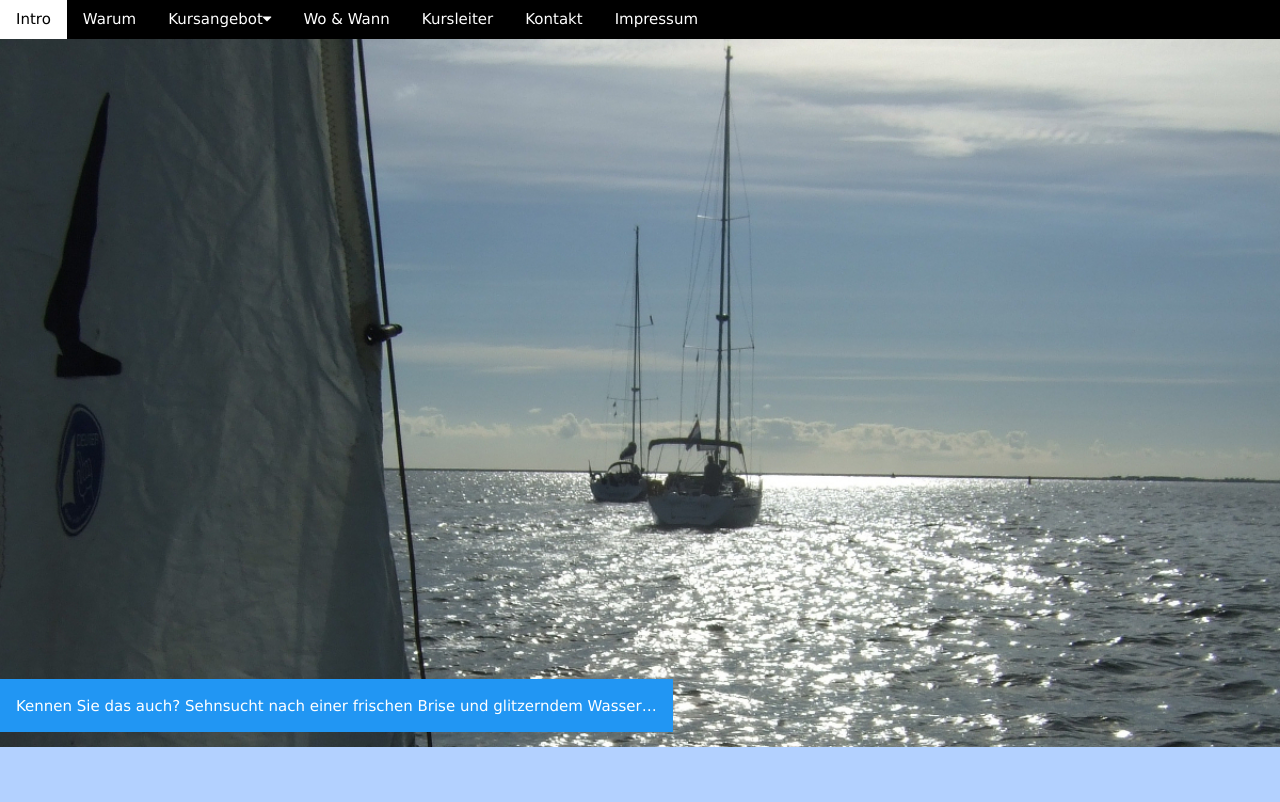
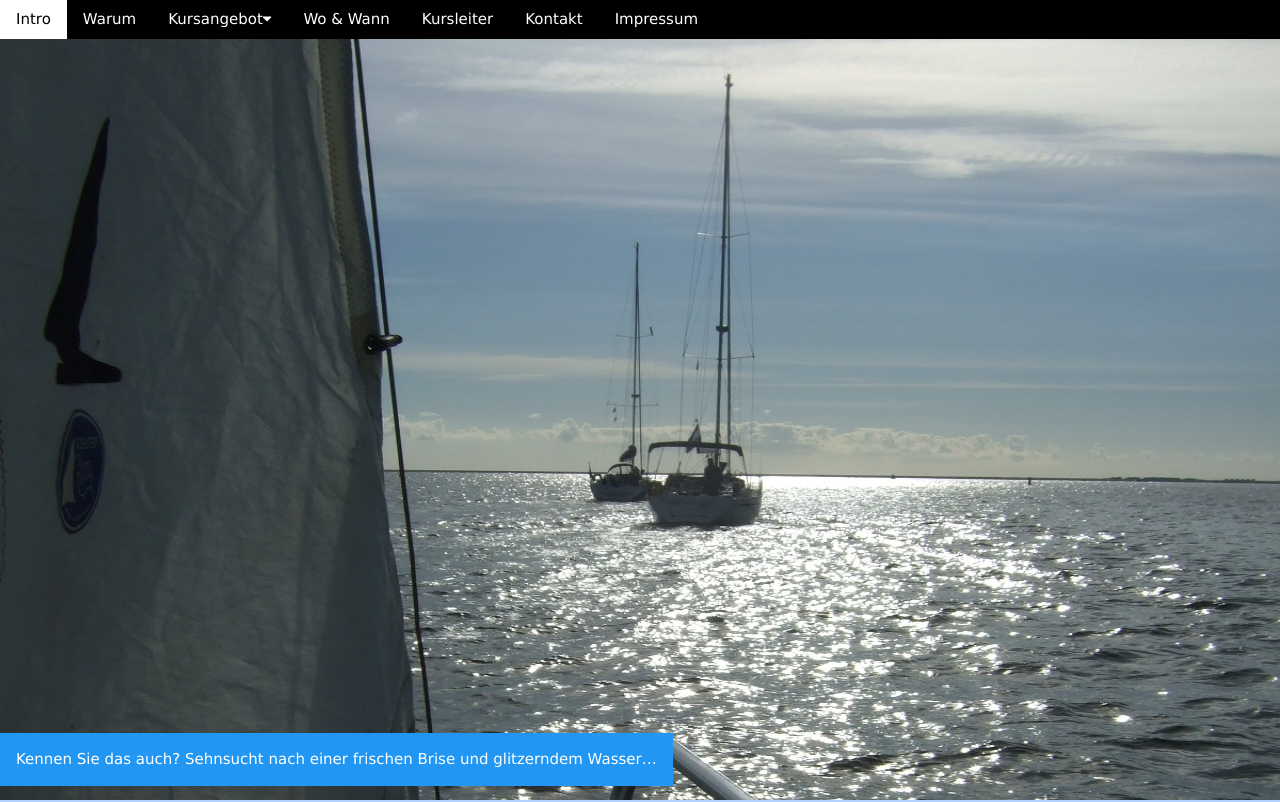
Before and after one commit to bootsfuehrerschein-kurse/bootsfuehrerschein-kurse.github.io, a plain HTML site: page index.html in a window 1280 px wide. Shown: the top 802 px of the page. Drawn offline with Linux system fonts and the light colour scheme.

Commit message:
introBild angepasst

```diff
--- a/index.html
+++ b/index.html
@@ -66,7 +66,7 @@
 
 <!-- Image Header Home -->
 <div class="w3-display-container w3-animate-opacity">
-  <img src="bilder/HomeBild1200x700.jpg" alt="boat" style="width:100%;min-height:100px;max-height:800px;">
+  <img src="bilder/HomeBild1200x800.jpg" alt="boat" style="width:100%;min-height:100px;max-height:800px;">
   <div class="w3-container w3-display-bottomleft w3-margin-bottom w3-blue">
 		<p class="slogan">
         Kennen Sie das auch?  Sehnsucht nach einer frischen Brise und glitzerndem Wasser…
```
Also changed, not shown: bilder/HomeBild1200x800.jpg (added).
